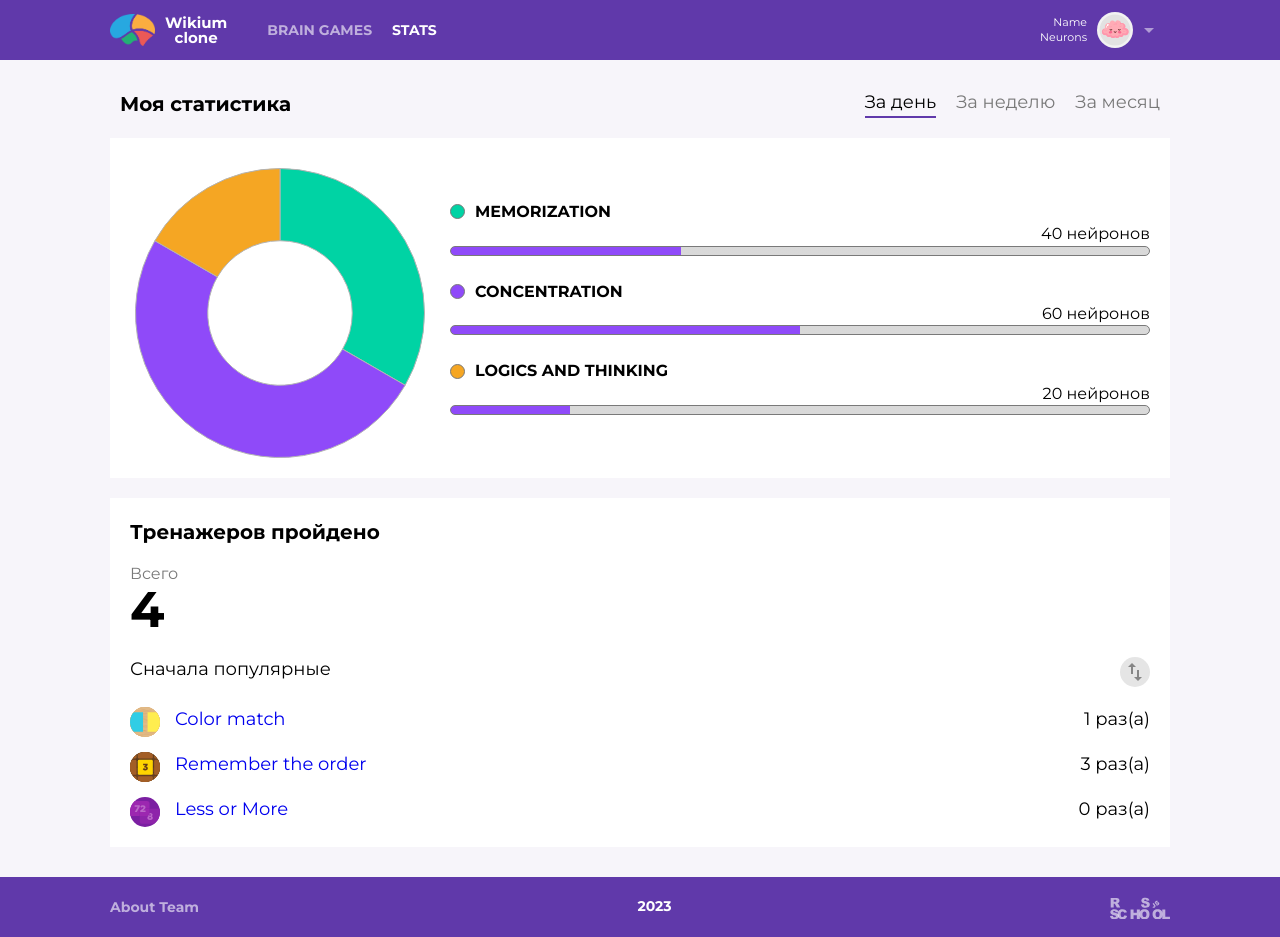
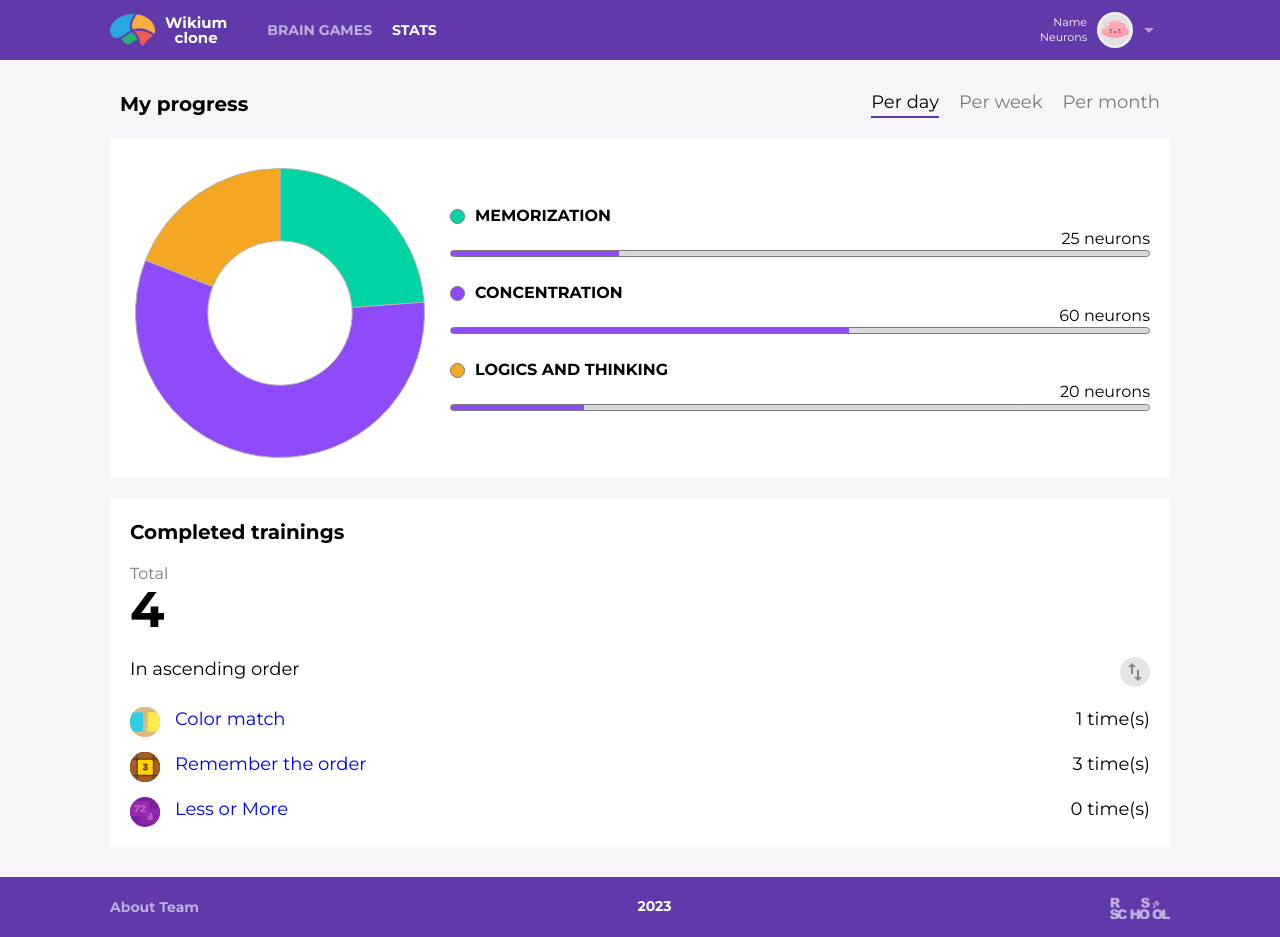
Before and after one commit to Ponomareva-Nina/Wikium-Clone, a React (Create React App) app in the folder client/: page /stats in a window 1280 px wide. Built offline with nearby package versions, Linux system fonts and the light colour scheme.

Commit message:
feat: add translation

```diff
--- a/client/src/pages/StatisticsPage/AllTrainsChart/AllTrainsChart.tsx
+++ b/client/src/pages/StatisticsPage/AllTrainsChart/AllTrainsChart.tsx
@@ -34,7 +34,7 @@ export const AllTrainsChart: FC<AllTrainsChartProps> = ({ trains }) => {
         <span>{t("StatisticsPage.total")}</span> {allTrainsNumber}
       </div>
       <div className={styles.sort}>
-        <p>Сначала популярные</p>
+        <p>{t("StatisticsPage.ascending")}</p>
         <button className={styles.sort__btn} type="button">
           <img src={sortIcon} alt="" />
         </button>
--- a/client/src/pages/StatisticsPage/CategoryChart/CategoryChart.tsx
+++ b/client/src/pages/StatisticsPage/CategoryChart/CategoryChart.tsx
@@ -19,7 +19,7 @@ export const CategoryChart: FC<CategoryChartProps> = ({ trains }) => {
   const logicsColor = "rgb(245, 166, 35)";
 
   // TO DO: These constants below may identified with help of useState (and might be calculated from trains array)
-  const memory = 40;
+  const memory = 25;
   const concentration = 60;
   const logics = 20;
   const totalNeurons = memory + concentration + logics;
--- a/client/src/pages/StatisticsPage/CategoryChart/CategoryItem/CategoryItem.module.scss
+++ b/client/src/pages/StatisticsPage/CategoryChart/CategoryItem/CategoryItem.module.scss
@@ -22,7 +22,7 @@
 }
 .progress_bar {
   width: 100%;
-  height: 1rem;
+  height: .7rem;
   border: 1px solid var(--auxiliary-color);
   border-radius: 1rem;
 }
--- a/client/src/translation/en.json
+++ b/client/src/translation/en.json
@@ -117,5 +117,17 @@
     "neuronsCreated": "Neurons created",
     "level": "level",
     "neurons": "neurons"
+  },
+  "StatisticsPage": {
+    "allTrains": "Completed trainings",
+    "times": "time(s)",
+    "total": "Total",
+    "progress": "My progress",
+    "day": "Per day",
+    "week": "Per week",
+    "month": "Per month",
+    "neurons": "neurons",
+    "ascending": "In ascending order",
+    "descending": "In  descending order"
   }
 }
--- a/client/src/translation/ru.json
+++ b/client/src/translation/ru.json
@@ -126,6 +126,8 @@
     "day": "За день",
     "week": "За неделю",
     "month": "За месяц",
-    "neurons": "нейронов"
+    "neurons": "нейронов",
+    "ascending": "По убыванию",
+    "descending": "По возрастанию"
   }
 }
```
